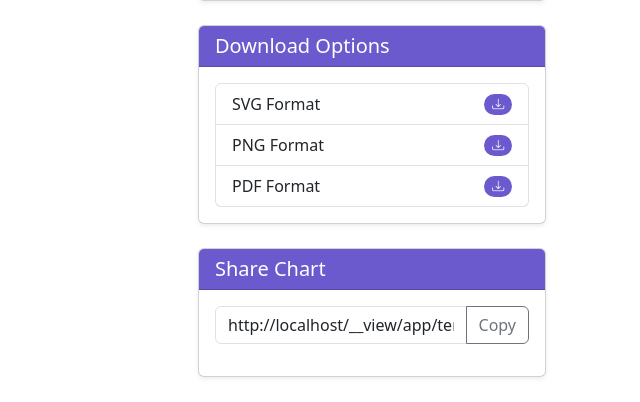
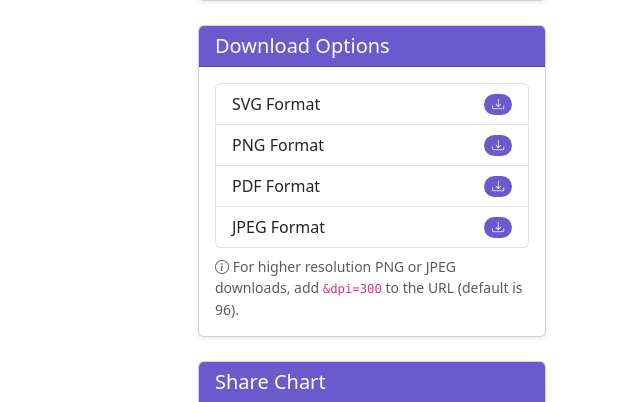
Before and after one commit to gsinghjay/zodiac-engine, a Python web app: template app/templates/chart_details.html in a window 1280 px wide. Shown: the part 503-905 px from the top of the page, without its empty margins (640-1280 px from the left). Run offline with Jinja, Linux system fonts and the light colour scheme; the template is opened without the code that fills it, so the values that code supplies are empty.

Commit message:
feat(ui): add JPEG download option and DPI guidance to chart details page

```diff
--- a/app/templates/chart_details.html
+++ b/app/templates/chart_details.html
@@ -91,7 +91,16 @@
                                 <i class="bi bi-download"></i>
                             </span>
                         </a>
+                        <a href="/download-chart/{{ chart_id }}?format=jpg" class="list-group-item list-group-item-action d-flex justify-content-between align-items-center">
+                            JPEG Format
+                            <span class="badge bg-primary rounded-pill">
+                                <i class="bi bi-download"></i>
+                            </span>
+                        </a>
                     </div>
+                    <small class="text-muted mt-2 d-block">
+                        <i class="bi bi-info-circle"></i> For higher resolution PNG or JPEG downloads, add <code>&dpi=300</code> to the URL (default is 96).
+                    </small>
                 </div>
             </div>
 
```
